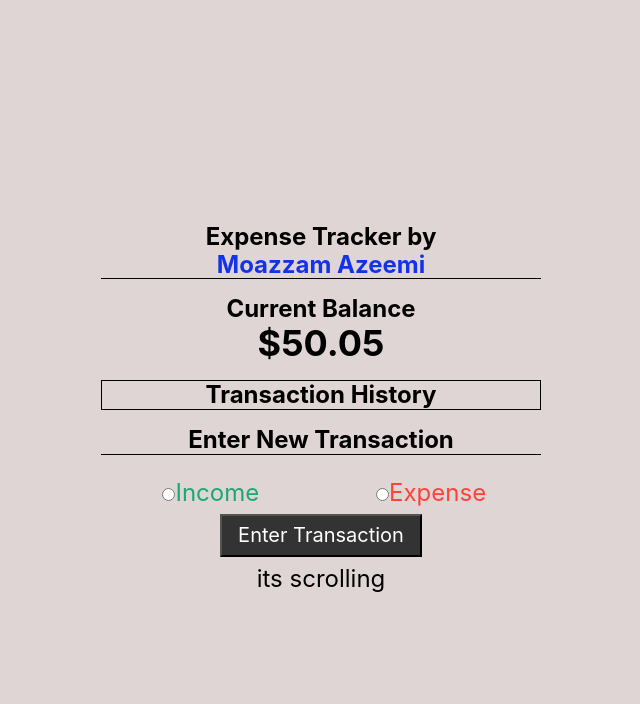
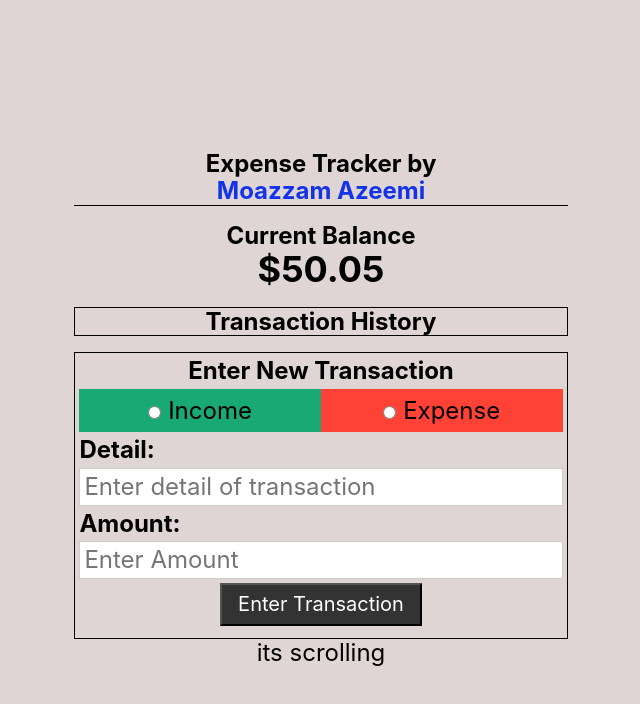
Before and after one commit to MoazzamAzeemi/ExpenseTracker, a React (Create React App) app: page / in a window 1280 px wide. Shown: the top 704 px of the page, without its empty margins (319-959 px from the left). Built offline with nearby package versions, Linux system fonts and the light colour scheme.

Commit message:
more improved structure

```diff
--- a/src/components/NewTransaction.js
+++ b/src/components/NewTransaction.js
@@ -2,18 +2,28 @@ import React from "react";
 
 function NewTransaction() {
     return (
-        <>
-            <h4 className="bb mv3">
+        <div className="ba pa1">
+        <h4 className="">
                 Enter New Transaction
             </h4>
-            <div className="fl w-50 pa2 green">
-                <input className="" type="radio" vlaue="Income" name="entry" />Income
+            <div className="fl w-50 pa2 bg-green mv1">
+                <input className="" type="radio" vlaue="Income" name="entry" /> Income
             </div>
-            <div className="fl w-50 pa2 red">
-                <input className="" type="radio" vlaue="Expense" name="entry" />Expense<br />
+            <div className="fl w-50 pa2 bg-red mv1">
+                <input className="" type="radio" vlaue="Expense" name="entry" /> Expense<br />
             </div>
+
+            <div class="measure">
+                <label for="name" className="fl f3 b db mb1">Detail:</label>
+                <input id="name" className="input-reset ba b--black-20 pa1 mb1 db w-100" type="text" aria-describedby="name-desc"  placeholder="Enter detail of transaction" />
+            </div>
+            <div class="measure">
+                <label for="name" className="fl f3 b db mb1">Amount:</label>
+                <input id="name" className="input-reset ba b--black-20 pa1 mb1 db w-100" type="number" aria-describedby="name-desc"  placeholder="Enter Amount" />
+            </div>
+
             <button className="f4 link dim ph3 pv2 mb2 dib white bg-dark-gray">Enter Transaction</button>
-        </>
+        </div>
     );
 }
 
```
